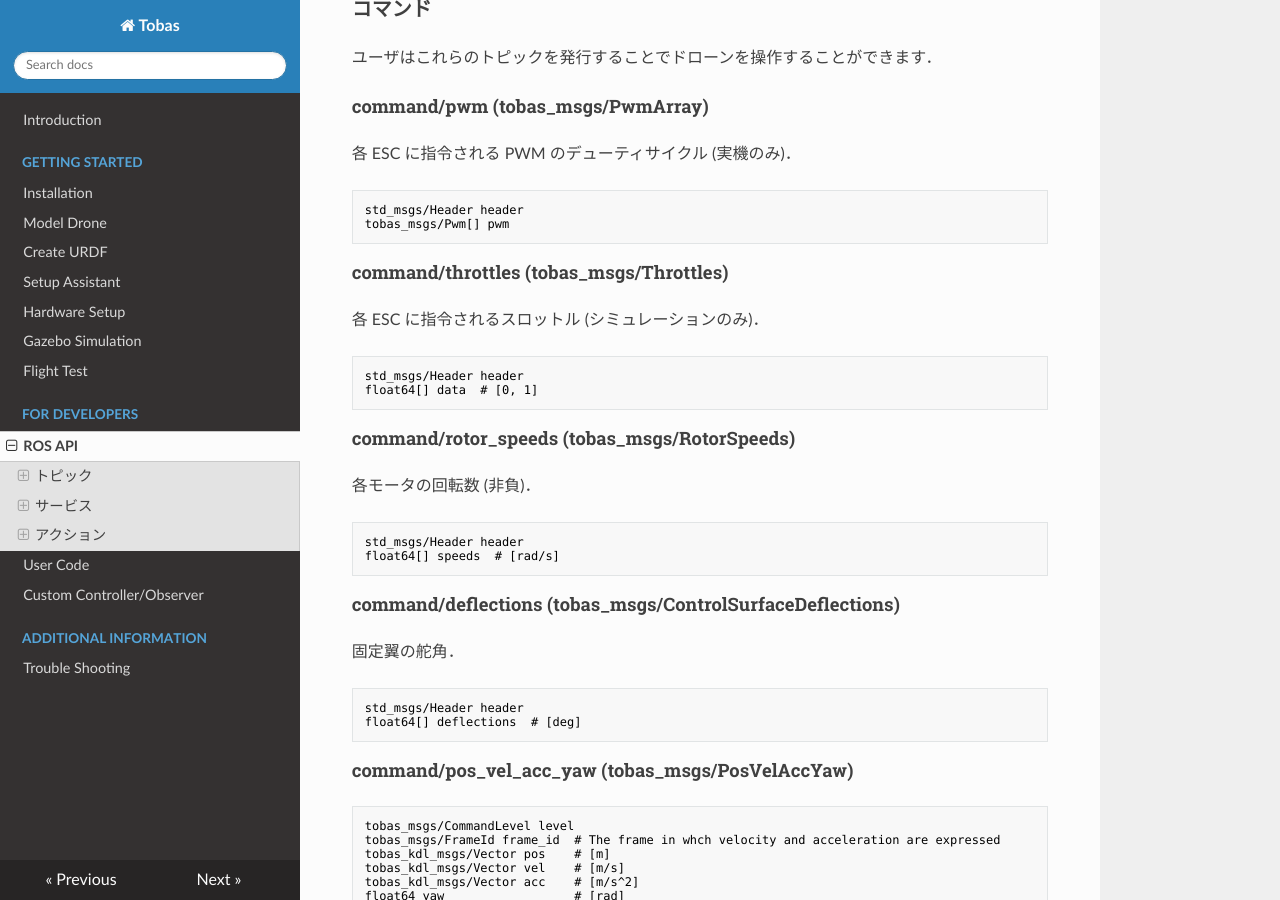
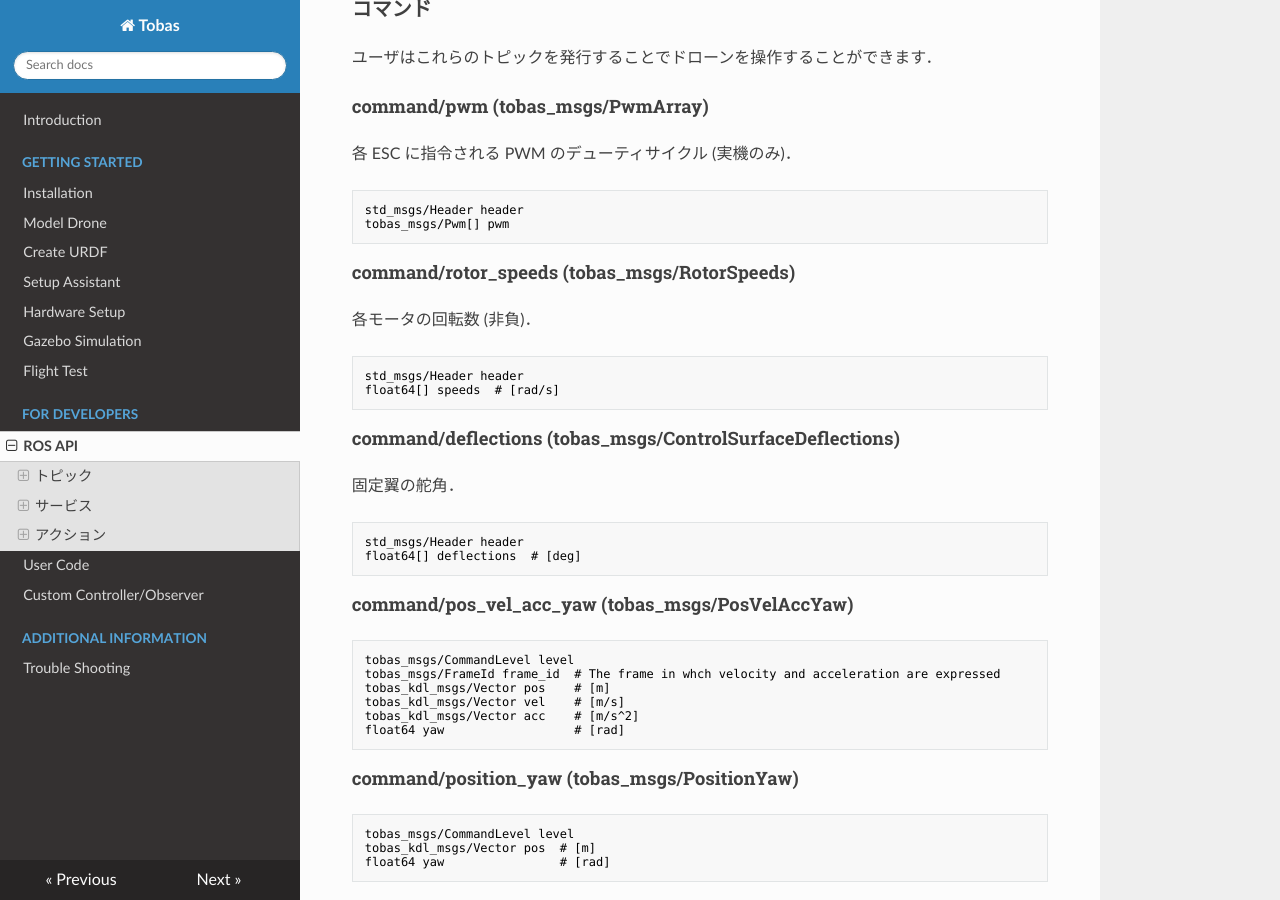
Before and after one commit to TobasFlightControl/tobas_wiki_ja, an MkDocs documentation site: the page built from docs/ros_api.md, in a window 1280 px wide and 900 px high, scrolled down 3581 px. Built offline with MkDocs 1.6.1, drawn with Linux system fonts in a browser that asks for light colours; nearby versions of some CDN libraries.

Commit message:
delete: command/Throttle

````diff
--- a/docs/ros_api.md
+++ b/docs/ros_api.md
@@ -210,15 +210,6 @@ tobas_kdl_msgs/Vector vel  # [m/s]
 ```txt
 std_msgs/Header header
 tobas_msgs/Pwm[] pwm
-```
-
-#### command/throttles (tobas_msgs/Throttles)
-
-各 ESC に指令されるスロットル (シミュレーションのみ)．
-
-```txt
-std_msgs/Header header
-float64[] data  # [0, 1]
 ```
 
 #### command/rotor_speeds (tobas_msgs/RotorSpeeds)
````
